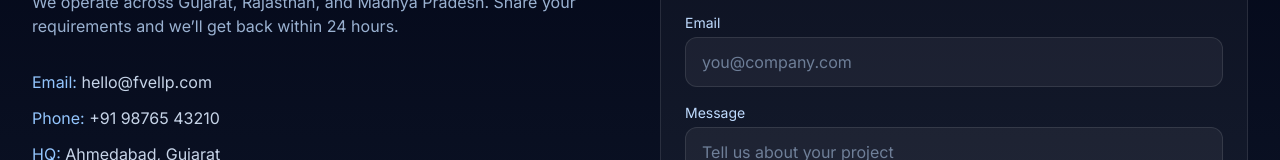
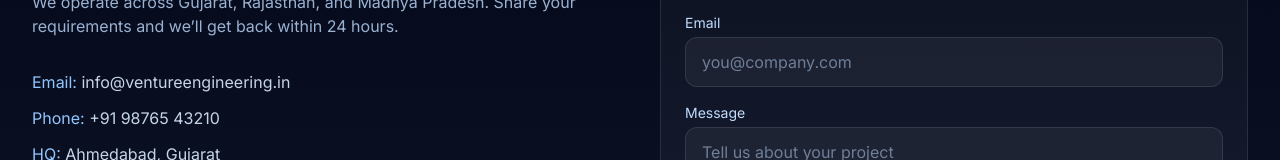
Before and after one commit to nikita1503agarwal/frontend-repo_vx72qkud_to55bn, a React (Vite) app: page / in a window 1280 px wide. Shown: the part 3830-3990 px from the top of the page. Built offline with nearby package versions, Linux system fonts and the light colour scheme; no server answers; a web font is replaced by a local one.

Commit message:
Update project prj_vx72qkud - 2025-11-19T09:07:26.953Z

```diff
--- a/src/components/Contact.jsx
+++ b/src/components/Contact.jsx
@@ -7,7 +7,7 @@ export default function Contact() {
             <h2 className="text-3xl sm:text-4xl font-bold text-white">Let’s build something exceptional</h2>
             <p className="mt-3 text-blue-200/80">We operate across Gujarat, Rajasthan, and Madhya Pradesh. Share your requirements and we’ll get back within 24 hours.</p>
             <div className="mt-8 space-y-3 text-blue-100/90">
-              <p><span className="text-blue-300">Email:</span> hello@fvellp.com</p>
+              <p><span className="text-blue-300">Email:</span> info@ventureengineering.in</p>
               <p><span className="text-blue-300">Phone:</span> +91 98765 43210</p>
               <p><span className="text-blue-300">HQ:</span> Ahmedabad, Gujarat</p>
             </div>
```
Also changed, not shown: 1 other file (tests, documents, lock files or other folders).
